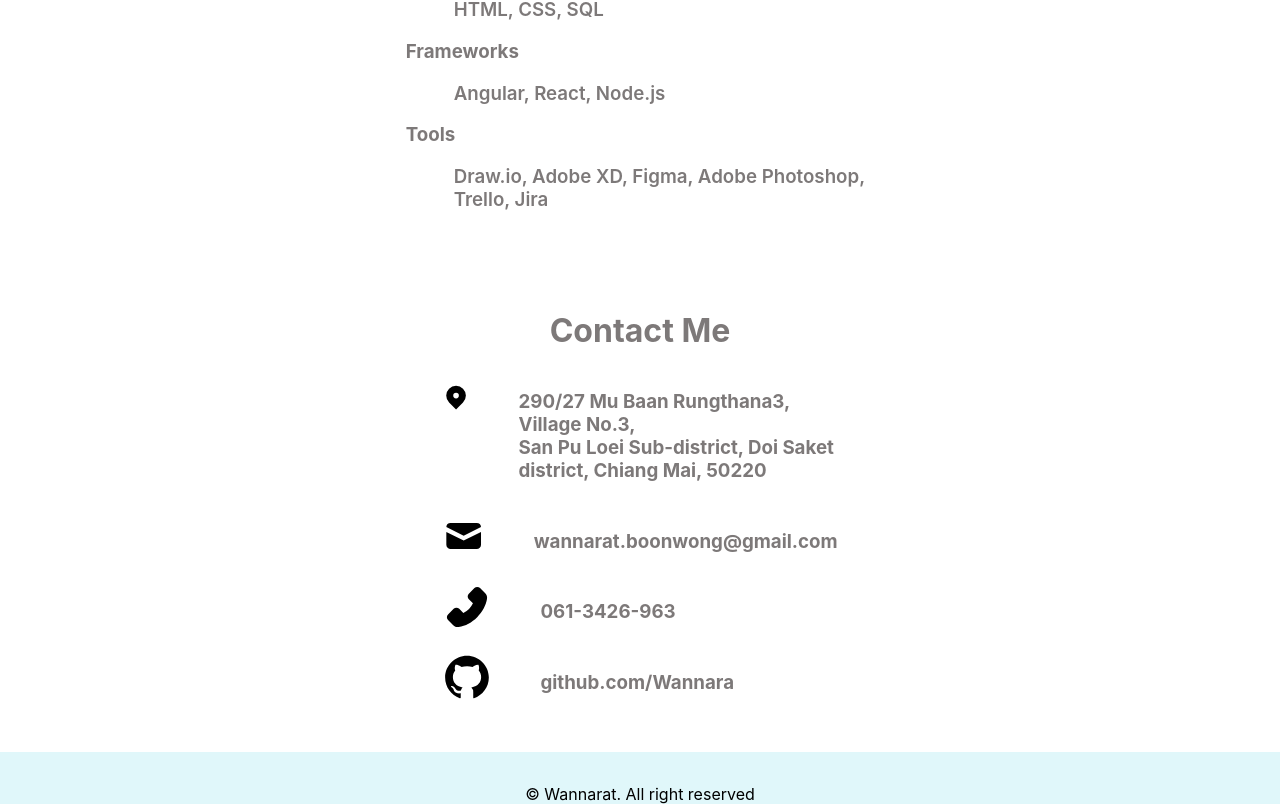
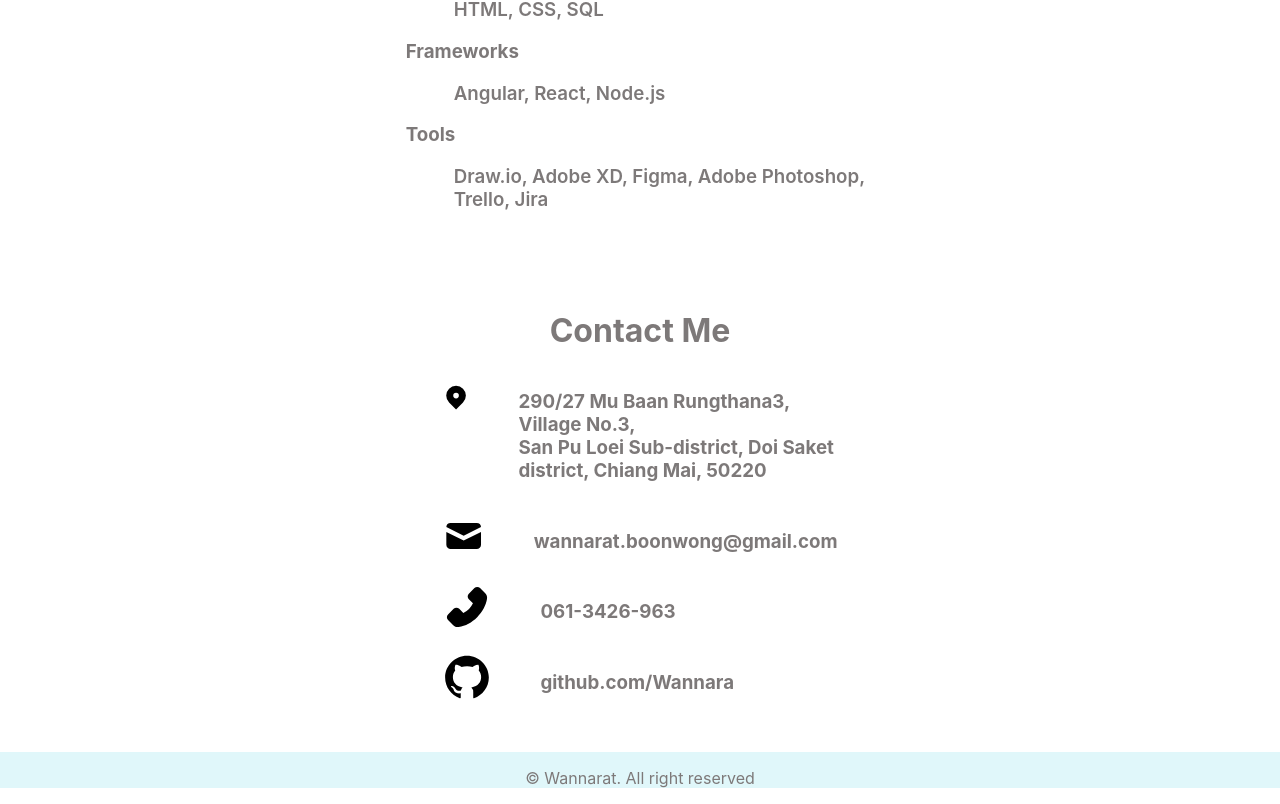
Before and after one commit to Wannara/Resume-for-job-interview, a React (Create React App) app in the folder resume-for-job-interview/: page / in a window 1280 px wide. Shown: the part 1516-2320 px from the top of the page. Built offline with nearby package versions, Linux system fonts and the light colour scheme.

Commit message:
add-footer

```diff
--- a/resume-for-job-interview/src/App.css
+++ b/resume-for-job-interview/src/App.css
@@ -8,11 +8,11 @@
 }
 
 .footer{
+  padding-top: 1rem;
+  width: 100%;
   background-color: rgb(224, 247, 250);
+  color:  rgb(125, 121, 121);
   justify-content: center;
-  z-index: 1;
-  width: 100%;
-  padding-top: 2rem;
 }
 
 @media (prefers-reduced-motion: no-preference) {
```
